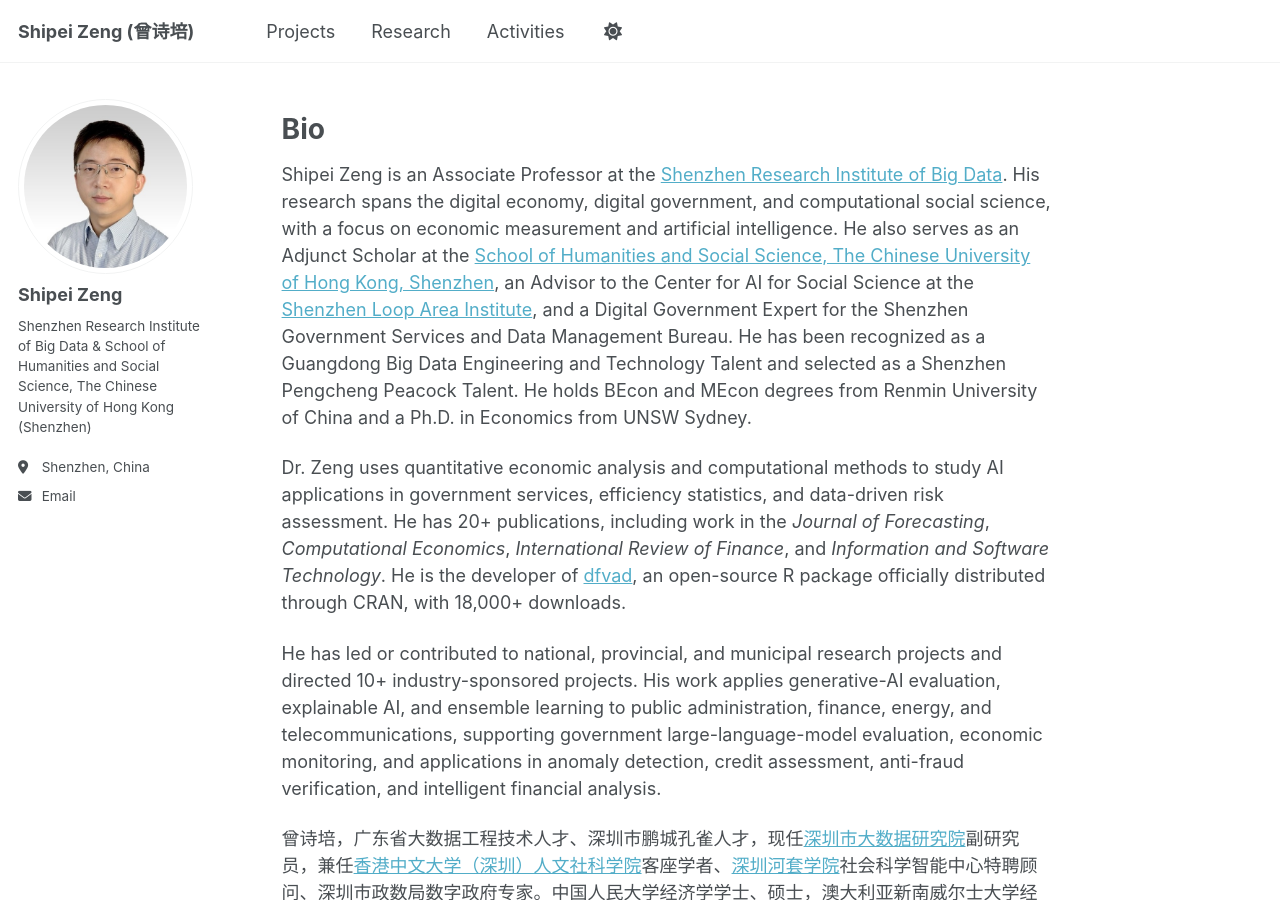
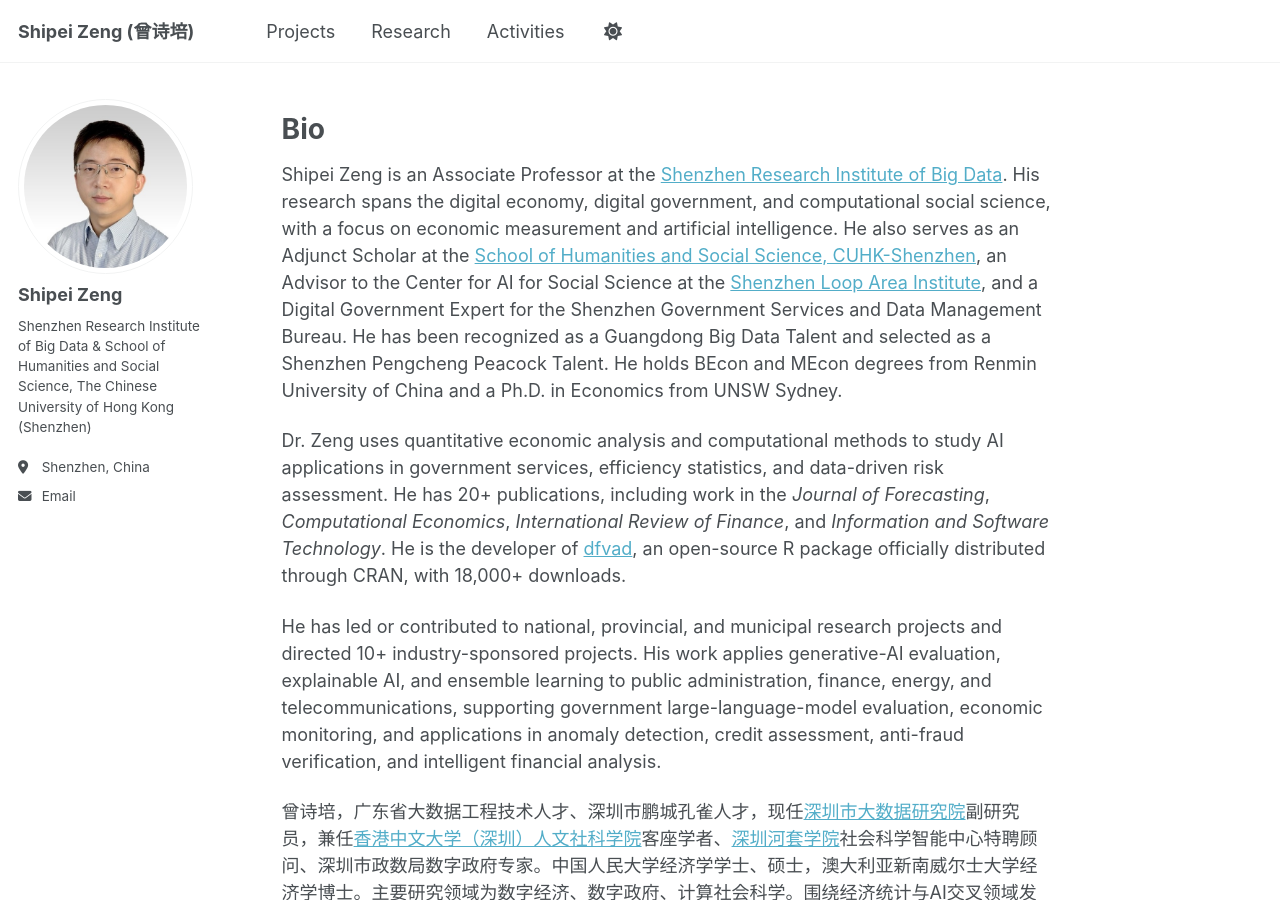
Before and after one commit to shipei-zeng/shipei-zeng.github.io, a Jekyll site: the page built from _pages/about.md, in a window 1280 px wide and 900 px high. Built offline with Jekyll 4.4.1, drawn with Linux system fonts in a browser that asks for light colours; a script that is not in the unit is left out.

Commit message:
Revise bio for Shipei Zeng with updated details
Updated affiliations and recognition details in the bio section.

```diff
--- a/_pages/about.md
+++ b/_pages/about.md
@@ -8,7 +8,7 @@ redirect_from:
 ---
 Bio
 ======
-Shipei Zeng is an Associate Professor at the [Shenzhen Research Institute of Big Data](http://sribd.cn/en/teacher/320). His research spans the digital economy, digital government, and computational social science, with a focus on economic measurement and artificial intelligence. He also serves as an Adjunct Scholar at the [School of Humanities and Social Science, The Chinese University of Hong Kong, Shenzhen](https://hss.cuhk.edu.cn/en/page/1350), an Advisor to the Center for AI for Social Science at the [Shenzhen Loop Area Institute](https://www.slai.edu.cn/en/home), and a Digital Government Expert for the Shenzhen Government Services and Data Management Bureau. He has been recognized as a Guangdong Big Data Engineering and Technology Talent and selected as a Shenzhen Pengcheng Peacock Talent. He holds BEcon and MEcon degrees from Renmin University of China and a Ph.D. in Economics from UNSW Sydney.
+Shipei Zeng is an Associate Professor at the [Shenzhen Research Institute of Big Data](http://sribd.cn/en/teacher/320). His research spans the digital economy, digital government, and computational social science, with a focus on economic measurement and artificial intelligence. He also serves as an Adjunct Scholar at the [School of Humanities and Social Science, CUHK-Shenzhen](https://hss.cuhk.edu.cn/en/page/1350), an Advisor to the Center for AI for Social Science at the [Shenzhen Loop Area Institute](https://www.slai.edu.cn/en/home), and a Digital Government Expert for the Shenzhen Government Services and Data Management Bureau. He has been recognized as a Guangdong Big Data Talent and selected as a Shenzhen Pengcheng Peacock Talent. He holds BEcon and MEcon degrees from Renmin University of China and a Ph.D. in Economics from UNSW Sydney.
 
 Dr. Zeng uses quantitative economic analysis and computational methods to study AI applications in government services, efficiency statistics, and data-driven risk assessment. He has 20+ publications, including work in the *Journal of Forecasting*, *Computational Economics*, *International Review of Finance*, and *Information and Software Technology*. He is the developer of [dfvad](https://cran.r-project.org/web/packages/dfvad/index.html), an open-source R package officially distributed through CRAN, with 18,000+ downloads.
 
```
